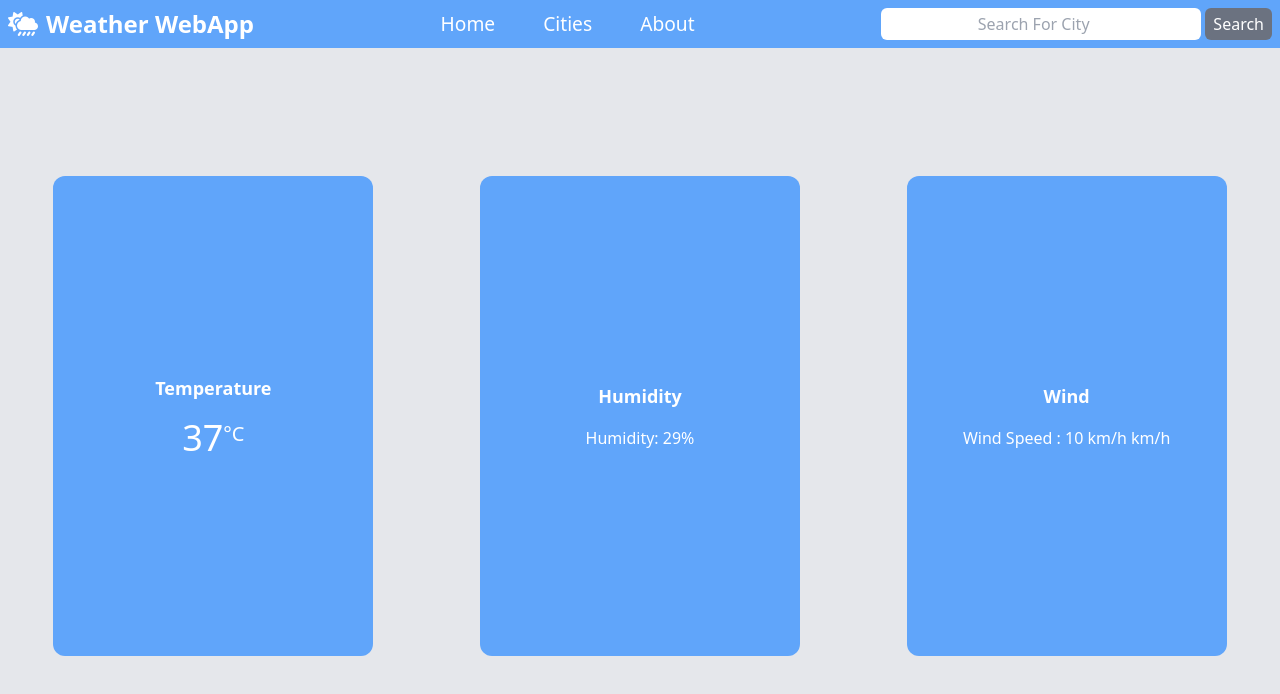
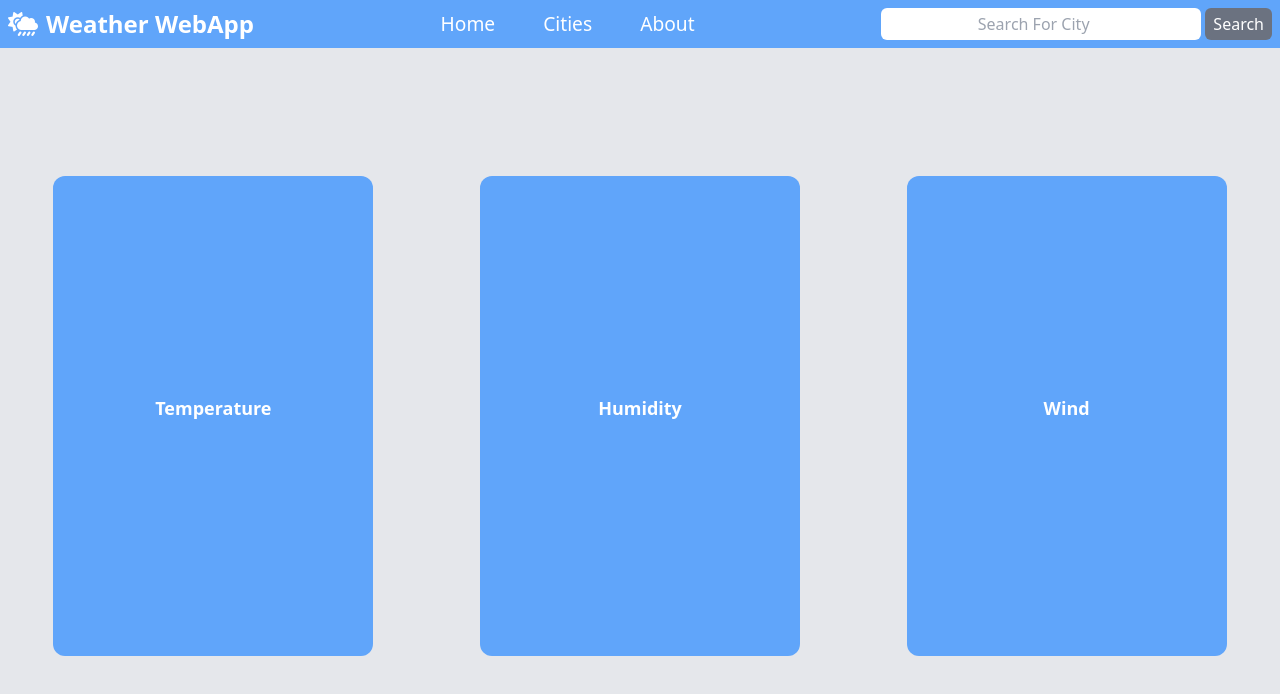
Before and after one commit to Hasnain-Memon/Weather-WebApp, a website built with Vite: page index.html in a window 1280 px wide. Built offline with nearby package versions, Linux system fonts and the light colour scheme.

Commit message:
removing initial values of temp, humi & wind

```diff
--- a/index.html
+++ b/index.html
@@ -26,33 +26,33 @@
         </ul>
       </div>
       <div class="mr-2">
-        <input type="search" id="searchInput" placeholder="search for city" class="capitalize rounded-md h-8 text-center outline-none w-[20rem]">
+        <input type="search" id="searchInput" placeholder="search for city" class="capitalize rounded-md h-8 text-center outline-none w-[20rem]" value="">
         <button type="submit" id="searchBtn" class="bg-gray-500 text-white px-2 rounded-md h-8 text-center hover:text-yellow-300">Search</button>
       </div>
     </nav>
 
     <!-- navbar ends here -->
 
-    <!-- weather section starts here -->
+    <!-- weather section starts  °C here -->
 
     <main class="h-[92vh] flex items-center justify-around">
       <div class="boxes bg-blue-400 h-[60vh] w-[25vw] flex items-center flex-col justify-center text-white space-y-4 rounded-xl">
         <div class="">
           <h4 class="font-[700] text-lg">Temperature</h4>
         </div>
-        <span><span id="temp" class="text-4xl">37</span><sup class="text-xl">°C</sup></span>
+        <span><span id="temp" class="text-4xl"></span><sup class="text-xl"></sup></span>
       </div>
       <div class="boxes bg-blue-400 h-[60vh] w-[25vw] flex items-center flex-col justify-center text-white space-y-4 rounded-xl">
         <div class="">
           <h4 class="font-[700] text-lg">Humidity</h4>
         </div>
-        <span>Humidity: <span id="humi">29%</span></span>
+        <span class="text-4xl"><span id="humi" class="text-4xl"></span></span>
       </div>
       <div class="boxes bg-blue-400 h-[60vh] w-[25vw] flex items-center flex-col justify-center text-white space-y-4 rounded-xl">
         <div class="">
           <h4 class="font-[700] text-lg">Wind</h4>
         </div>
-        <span>Wind Speed : <span id="wind">10 km/h</span> km/h</span>
+        <span><span id="wind" class="text-4xl"></span></span>
       </div>
     </main>
 
```
